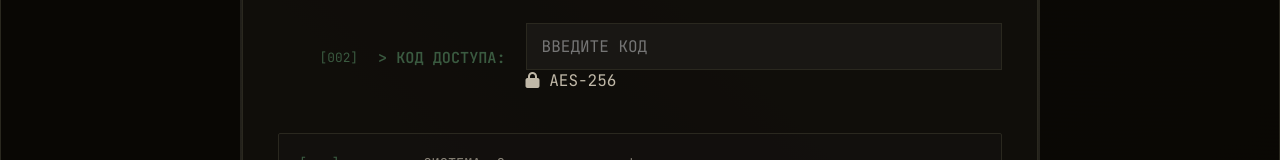
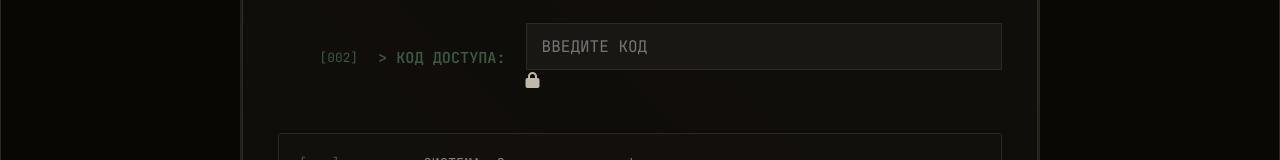
Before and after one commit to lolkekfe/CURATION, a plain HTML site: page index.html in a window 1280 px wide. Shown: the part 539-699 px from the top of the page. Drawn offline with Linux system fonts and the light colour scheme; no server answers.

Commit message:
Update index.html

```diff
--- a/index.html
+++ b/index.html
@@ -74,7 +74,6 @@
                                 <div class="input-underline"></div>
                                 <div class="encryption-indicator">
                                     <i class="fas fa-lock"></i>
-                                    <span>AES-256</span>
                                 </div>
                             </div>
                         </div>
@@ -338,4 +337,5 @@
         updateTime();
     </script>
 </body>
+
 </html>
```
